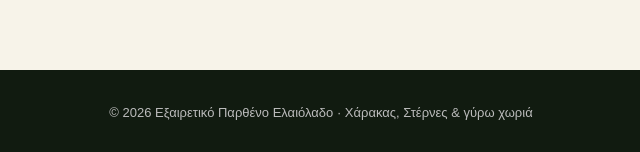
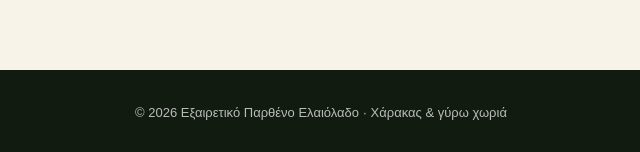
Before and after one commit to petrosta/elaiolado, a plain HTML site: page index.html in a window 1280 px wide. Shown: the part 3068-3220 px from the top of the page, 319-959 px from the left. Drawn offline with Linux system fonts and the light colour scheme.

Commit message:
Update index.html

```diff
--- a/index.html
+++ b/index.html
@@ -84,6 +84,6 @@ footer{background:#111b10;color:#bbb;text-align:center;padding:35px;font-family:
   </div>
 </section>
 
-<footer>© 2026 Εξαιρετικό Παρθένο Ελαιόλαδο · Χάρακας, Στέρνες & γύρω χωριά</footer>
+<footer>© 2026 Εξαιρετικό Παρθένο Ελαιόλαδο · Χάρακας & γύρω χωριά</footer>
 </body>
 </html>
```
